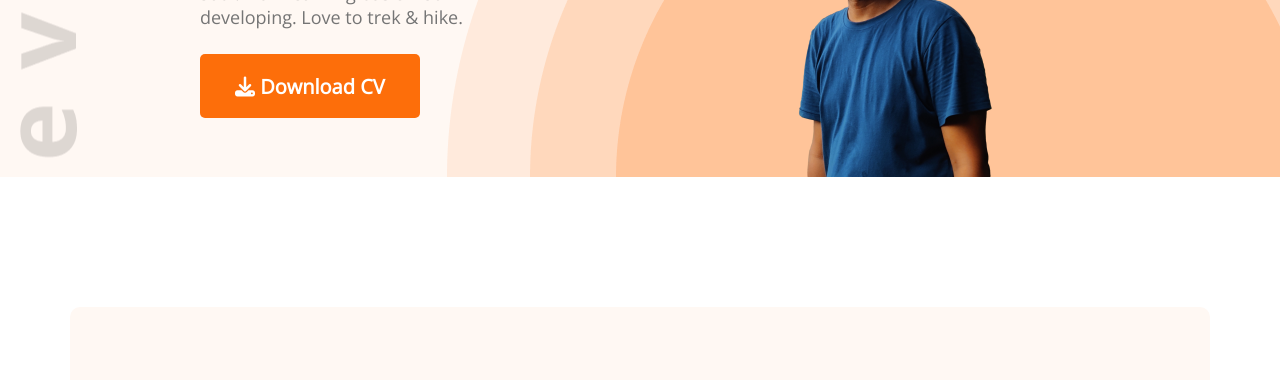
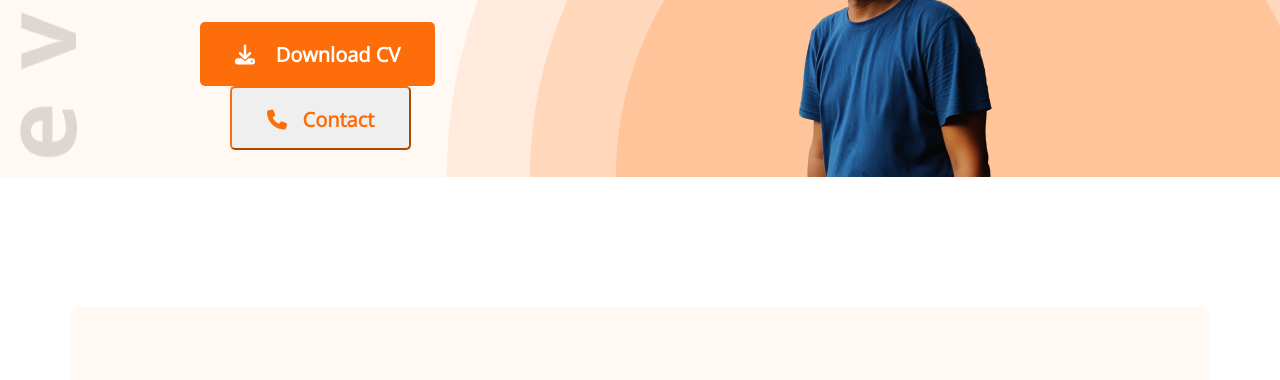
Before and after one commit to polash016/my-portfolio, a plain HTML site: page index.html in a window 1280 px wide. Shown: the part 420-800 px from the top of the page. Drawn offline with nearby package versions, Linux system fonts and the light colour scheme.

Commit message:
contact button and space between icon added

```diff
--- a/Styles/portfolio.css
+++ b/Styles/portfolio.css
@@ -9,11 +9,21 @@
   color: #ffffff;
   font-weight: 700;
   font-size: 20px;
-  border: 0;
   padding: 18px 35px;
   height: 64px;
   border-radius: 5px;
   background: #fd6e0a;
+  border: 0;
+}
+.btn-contact{
+  color: #FD6E0A;
+  font-weight: 700;
+  font-size: 20px;
+  padding: 18px 35px;
+  height: 64px;
+  border-radius: 5px;
+  margin-left: 30px;
+  border-color: #FD6E0A;
 }
 
 .header{
--- a/index.html
+++ b/index.html
@@ -31,7 +31,8 @@
                 <p class="banner-description">Finished graduation in 2021. Did some odd job that didn't
                     satisfy my soul. Now learning basic web
                     developing. Love to trek & hike.</p>
-                <button class="btn-primary"><i class="fa-solid fa-download"></i> Download CV</button>
+                <button class="btn-primary"><i class="fa-solid fa-download"></i>&nbsp; &nbsp; Download CV</button>
+                <button class="btn-contact"><i class="fa-solid fa-phone"></i> &nbsp; Contact</button>
             </div>
             <img src="images/polash.png" alt="">
         </div>
```
